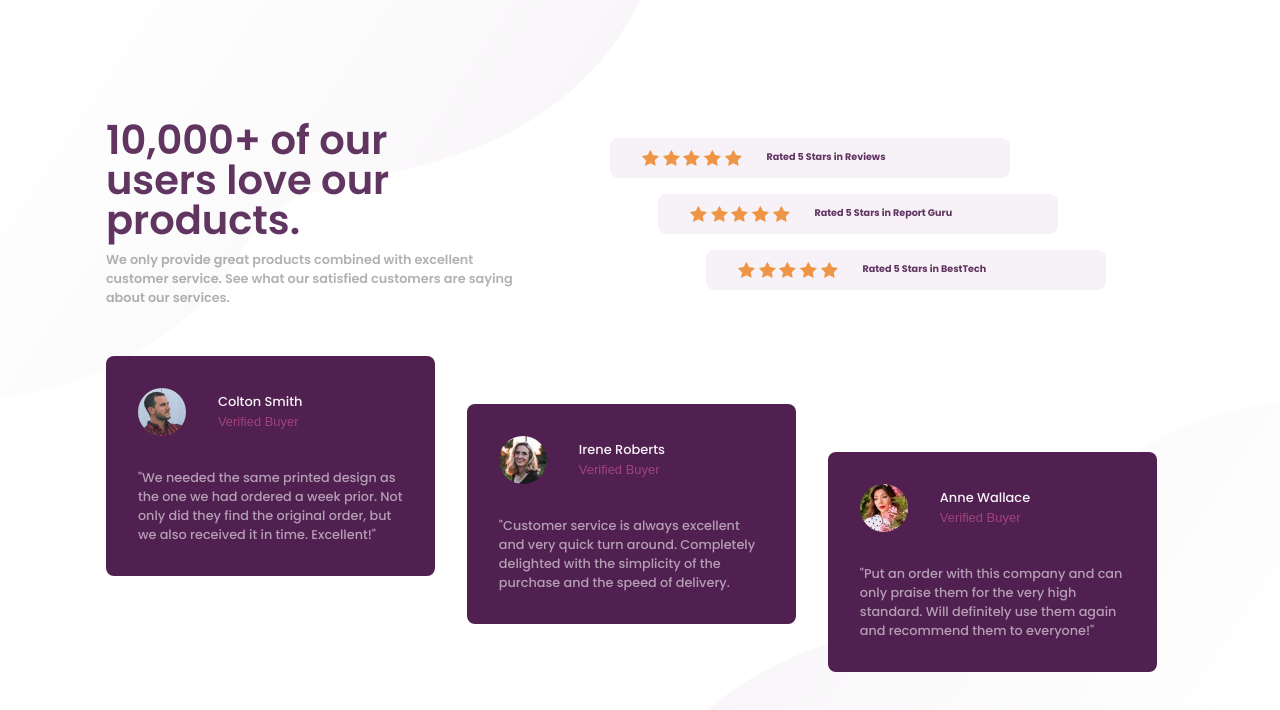
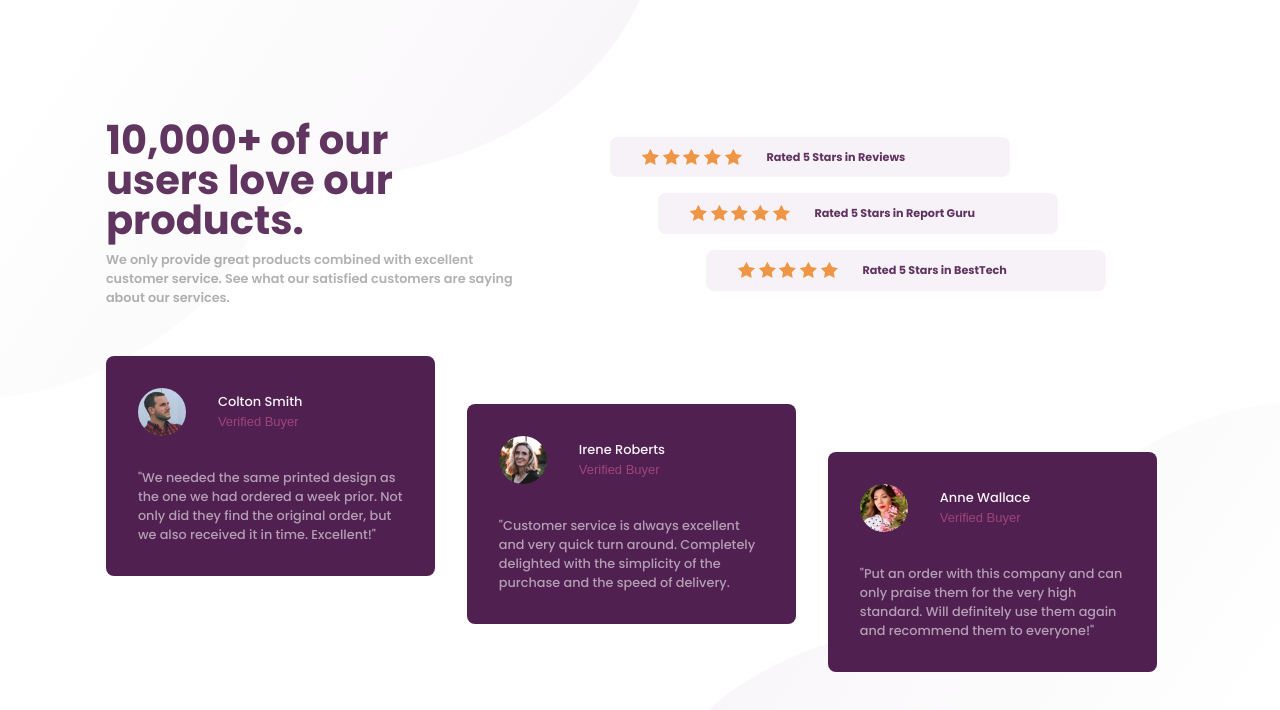
Before and after one commit to wallaceAnterio/social-proof-section-master, a plain HTML site: page index.html in a window 1280 px wide. Drawn offline with Linux system fonts and the light colour scheme.

Commit message:
style adjustment

```diff
--- a/scss/_global.scss
+++ b/scss/_global.scss
@@ -26,7 +26,7 @@ body {
 
 h1 {
    font-family: "Poppins";
-   font-weight: 600;
+   font-weight: 700;
    font-size: 2.5rem;
    color: var(--Very-Dark-Magenta);
    line-height: 1;
--- a/scss/_ratings.scss
+++ b/scss/_ratings.scss
@@ -38,7 +38,7 @@
    }
    p.stars {
       font-family: "Poppins";
-      font-size: 0.6rem;
+      font-size: 0.7rem;
       opacity: 0.9;
    }
 }
```
Also changed, not shown: scss/main.css.
